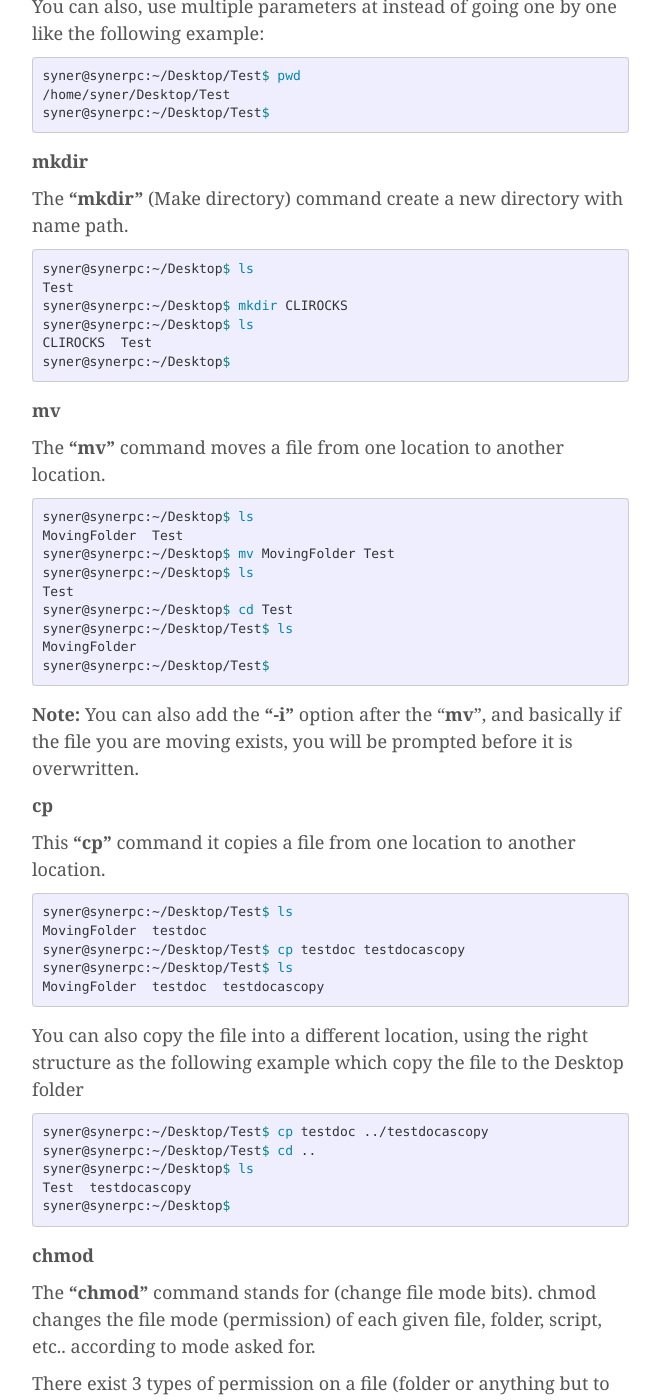
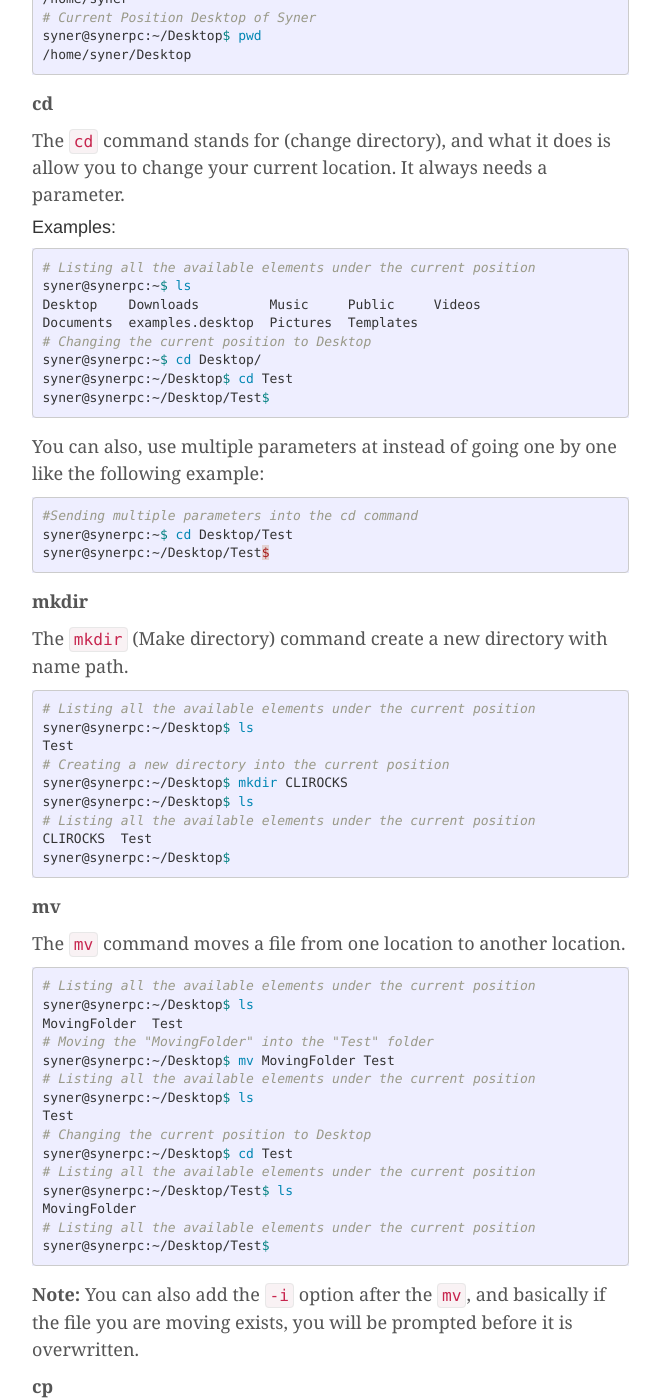
Before and after one commit to synerminds/synerminds.github.io, a Jekyll site: the page built from _posts/2016-02-08-terminal-commands.md, in a window 1280 px wide and 1400 px high, scrolled down 3203 px. Shown: the whole window, without its empty margins (153-813 px from the left). Built offline with Jekyll 4.4.1, drawn with Linux system fonts in a browser that asks for light colours; some of the changed text lies outside the part shown.

Commit message:
styling and comments into the examples
styling and comments into the examples

````diff
--- a/_posts/2016-02-08-terminal-commands.md
+++ b/_posts/2016-02-08-terminal-commands.md
@@ -21,27 +21,34 @@ Having said that, the purpose of this post is to give you an introduction to the
 
 ### How to start/access the terminal in different Operating Systems:
 
-- **Unity**
-    - Dash -> Search for Terminal
-    - Dash -> More Apps -> 'See More Results' -> Terminal
-    - Dash -> More Apps -> Accessories -> Terminal
-    - Keyboard Shortcut: Ctrl + Alt + T
-- **GNOME**
-    - Applications menu -> Accessories -> Terminal.
-    - Keyboard Shortcut: Ctrl + Alt + T
-- **Xfce (Xubuntu)**
-    - Applications menu -> System -> Terminal.
-    - Keyboard Shortcut: Super + T
-    - Keyboard Shortcut: Ctrl + Alt + T
-- **KDE (Kubuntu)**
-    - KMenu -> System -> Terminal Program (Konsole).
-- **LXDE (Lubuntu)**
-    - Menu -> Accessories -> LXTerminal.
-    - Keyboard Shortcut: Ctrl + Alt + T
-- **OSx:**
-    - ⌘(Command) + Space, type “Terminal” and then hit “Enter”
+>**Unity**
 
-## Let's get started:
+> - Dash -> Search for Terminal
+> - Dash -> More Apps -> 'See More Results' -> Terminal
+> - Dash -> More Apps -> Accessories -> Terminal
+> - Keyboard Shortcut: Ctrl + Alt + T
+
+>**GNOME**
+>- Applications menu -> Accessories -> Terminal.
+>- Keyboard Shortcut: Ctrl + Alt + T
+
+>**Xfce (Xubuntu)**
+>- Applications menu -> System -> Terminal.
+>- Keyboard Shortcut: Super + T
+>- Keyboard Shortcut: Ctrl + Alt + T
+
+>**KDE (Kubuntu)**
+>- KMenu -> System -> Terminal Program (Konsole).
+
+>**LXDE (Lubuntu)**
+>- Menu -> Accessories -> LXTerminal.
+>- Keyboard Shortcut: Ctrl + Alt + T
+
+>**OSx:**
+>- ⌘(Command) + Space, type “Terminal” and then hit “Enter”
+>
+
+### Let's get started:
 
 **ls**
 
@@ -55,7 +62,9 @@ syner@synerpc:~$ ls
 Desktop    Downloads         Music     Public     Videos
 Documents  examples.desktop  Pictures  Templates
 syner@synerpc:~$
+ ```
 
+ ```sh
 # Detailed listing of contents
 syner@synerpc:~$ ls -l
 total 44
@@ -69,7 +78,9 @@ drwxr-xr-x 2 syner syner 4096 ago  2 17:47 Public
 drwxr-xr-x 2 syner syner 4096 ago  2 17:47 Templates
 drwxr-xr-x 2 syner syner 4096 ago  2 17:47 Videos
 syner@synerpc:~$
+ ```
 
+ ```sh
 # Listing hidden contents
 syner@synerpc:~$ ls -a
 .              Downloads         Public
@@ -86,24 +97,31 @@ syner@synerpc:~$
 
 **pwd**
 
-In the console, you are always working in a directory, or folder, on your computer. We call this your working directory. You can see where you are using **"pwd"** (short for print working directory)
+In the console, you are always working in a directory, or folder, on your computer. We call this your working directory. You can see where you are using `pwd` (short for print working directory)
+
+#### Examples:
 
 ```sh
+# Current Position Syner
 syner@synerpc:~$ pwd
 /home/syner
-
+# Current Position Desktop of Syner
 syner@synerpc:~/Desktop$ pwd
 /home/syner/Desktop
 ```
 
 **cd**
 
-The **"cd"** command stands for (change directory), and what it does is allow you to change your current location. It always needs a parameter.
+The `cd` command stands for (change directory), and what it does is allow you to change your current location. It always needs a parameter.
+
+#### Examples:
 
 ```sh
+# Listing all the available elements under the current position
 syner@synerpc:~$ ls
 Desktop    Downloads         Music     Public     Videos
 Documents  examples.desktop  Pictures  Templates
+# Changing the current position to Desktop
 syner@synerpc:~$ cd Desktop/
 syner@synerpc:~/Desktop$ cd Test
 syner@synerpc:~/Desktop/Test$
@@ -112,50 +130,62 @@ syner@synerpc:~/Desktop/Test$
 You can also, use multiple parameters at instead of going one by one like the following example:
 
 ```sh
-syner@synerpc:~/Desktop/Test$ pwd
-/home/syner/Desktop/Test
+#Sending multiple parameters into the cd command
+syner@synerpc:~$ cd Desktop/Test
 syner@synerpc:~/Desktop/Test$
 ```
 
 **mkdir**
 
-The **“mkdir”** (Make directory) command create a new directory with name path.
+The `mkdir` (Make directory) command create a new directory with name path.
 
 ```sh
+# Listing all the available elements under the current position
 syner@synerpc:~/Desktop$ ls
 Test
+# Creating a new directory into the current position
 syner@synerpc:~/Desktop$ mkdir CLIROCKS
 syner@synerpc:~/Desktop$ ls
+# Listing all the available elements under the current position
 CLIROCKS  Test
 syner@synerpc:~/Desktop$
 ```
 
 **mv**
 
-The **“mv”** command moves a file from one location to another location.
+The `mv` command moves a file from one location to another location.
 
 ```sh
+# Listing all the available elements under the current position
 syner@synerpc:~/Desktop$ ls
 MovingFolder  Test
+# Moving the "MovingFolder" into the "Test" folder
 syner@synerpc:~/Desktop$ mv MovingFolder Test
+# Listing all the available elements under the current position
 syner@synerpc:~/Desktop$ ls
 Test
+# Changing the current position to Desktop
 syner@synerpc:~/Desktop$ cd Test
+# Listing all the available elements under the current position
 syner@synerpc:~/Desktop/Test$ ls
 MovingFolder
+# Listing all the available elements under the current position
 syner@synerpc:~/Desktop/Test$
 ```
 
-**Note:** You can also add the **"-i"** option after the "**mv**", and basically if the file you are moving exists, you will be prompted before it is overwritten.
+**Note:** You can also add the `-i` option after the `mv`, and basically if the file you are moving exists, you will be prompted before it is overwritten.
 
 **cp**
 
-This **"cp"** command it copies a file from one location to another location.
+This `cp` command it copies a file from one location to another location.
 
 ```sh
+# Listing all the available elements under the current position
 syner@synerpc:~/Desktop/Test$ ls
 MovingFolder  testdoc
+# Creating a copy of "testdoc" with a new name
 syner@synerpc:~/Desktop/Test$ cp testdoc testdocascopy
+# Listing all the available elements under the current position
 syner@synerpc:~/Desktop/Test$ ls
 MovingFolder  testdoc  testdocascopy
 ```
@@ -163,8 +193,11 @@ MovingFolder  testdoc  testdocascopy
 You can also copy the file into a different location, using the right structure as the following example which copy the file to the Desktop folder
 
 ```sh
+# Creating a copy of "testdoc" with a new name into a different location
 syner@synerpc:~/Desktop/Test$ cp testdoc ../testdocascopy
+# Going back one position from the current position
 syner@synerpc:~/Desktop/Test$ cd ..
+# Listing all the available elements under the current position
 syner@synerpc:~/Desktop$ ls
 Test  testdocascopy
 syner@synerpc:~/Desktop$
@@ -172,7 +205,7 @@ syner@synerpc:~/Desktop$
 
 **chmod**
 
-The **“chmod”** command stands for (change file mode bits). chmod changes the file mode (permission) of each given file, folder, script, etc.. according to mode asked for.
+The `chmod` command stands for (change file mode bits). chmod changes the file mode (permission) of each given file, folder, script, etc.. according to mode asked for.
 
 There exist 3 types of permission on a file (folder or anything but to keep things simple we will be using file).
 
@@ -180,7 +213,7 @@ There exist 3 types of permission on a file (folder or anything but to keep thin
 - **Write ( w ) = 2**
 - **Execute ( x ) = 1**
 
-**Example:**
+**Examples:**
 
 ```shsyner
 syner@synerpc:~# chmod syner.py
@@ -207,7 +240,7 @@ syner@synerpc:~# chmod 711 syner.py
 
 **history**
 
-You can use the **"history"** command to show a list of all the recently used commands, or the up/down arrows to loop through them.
+You can use the `history` command to show a list of all the recently used commands, or the up/down arrows to loop through them.
 
 ```sh
 syner@synerpc:~$ history
````
